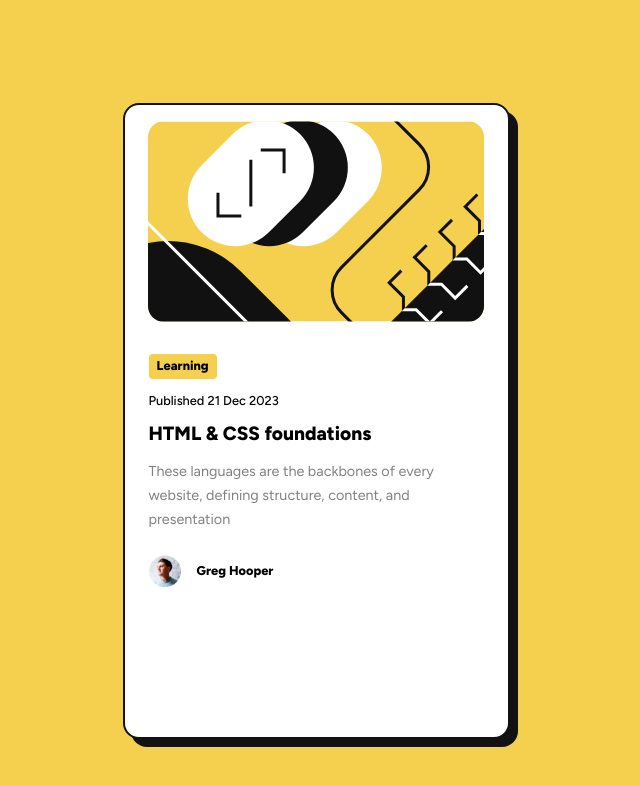
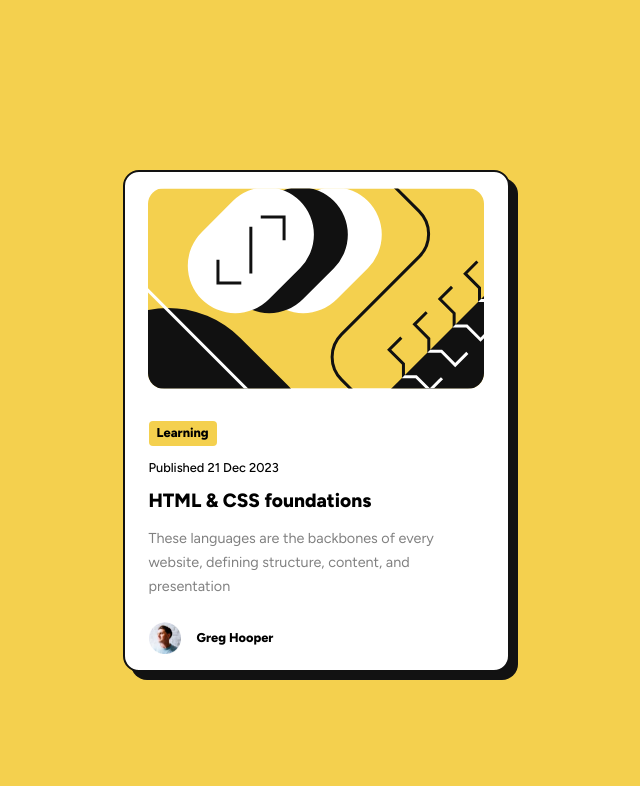
Before and after one commit to ls-cabreira/blog-card, a plain HTML site: page index.html in a window 1280 px wide. Shown: the whole page, without its empty margins (324-964 px from the left). Drawn offline with Linux system fonts and the light colour scheme.

Commit message:
Coreeção da media query

```diff
--- a/styles/main.css
+++ b/styles/main.css
@@ -79,8 +79,4 @@ main {
     .blog-card__image-container img {
         margin-bottom: 2rem;
     }
-
-    .blog-card {
-        min-height: 75vh;
-    }
 }
```
